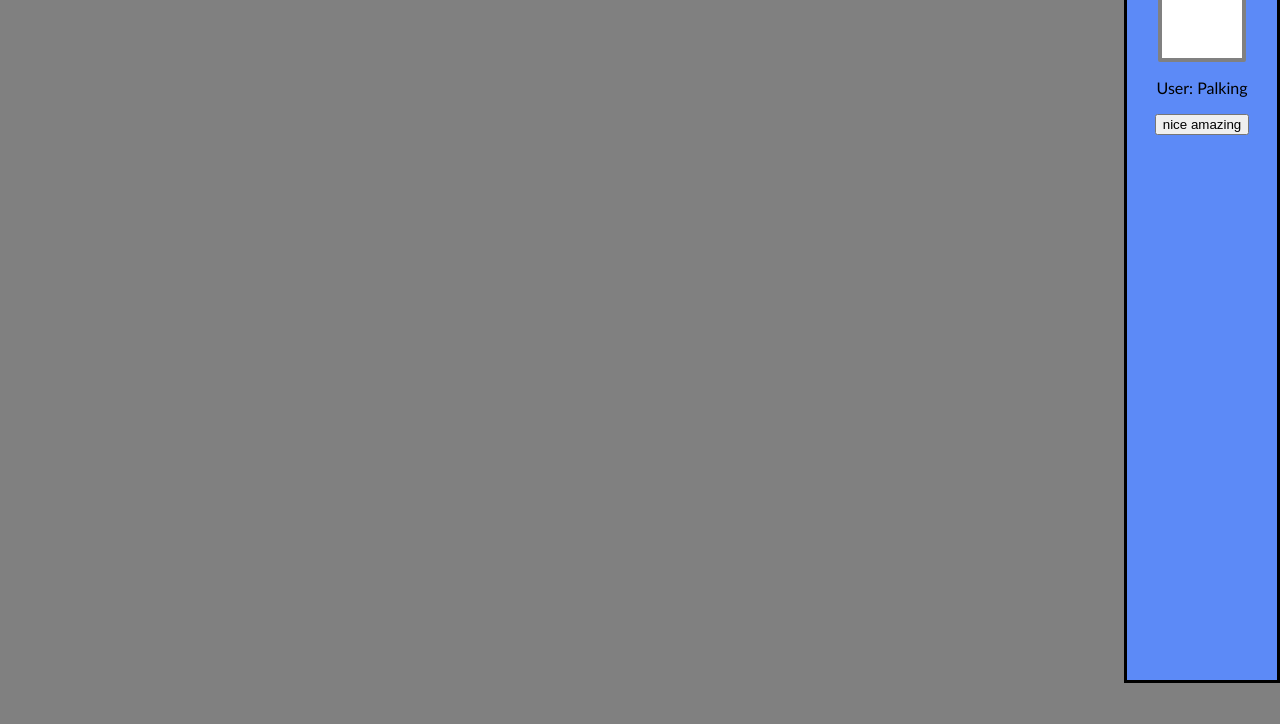
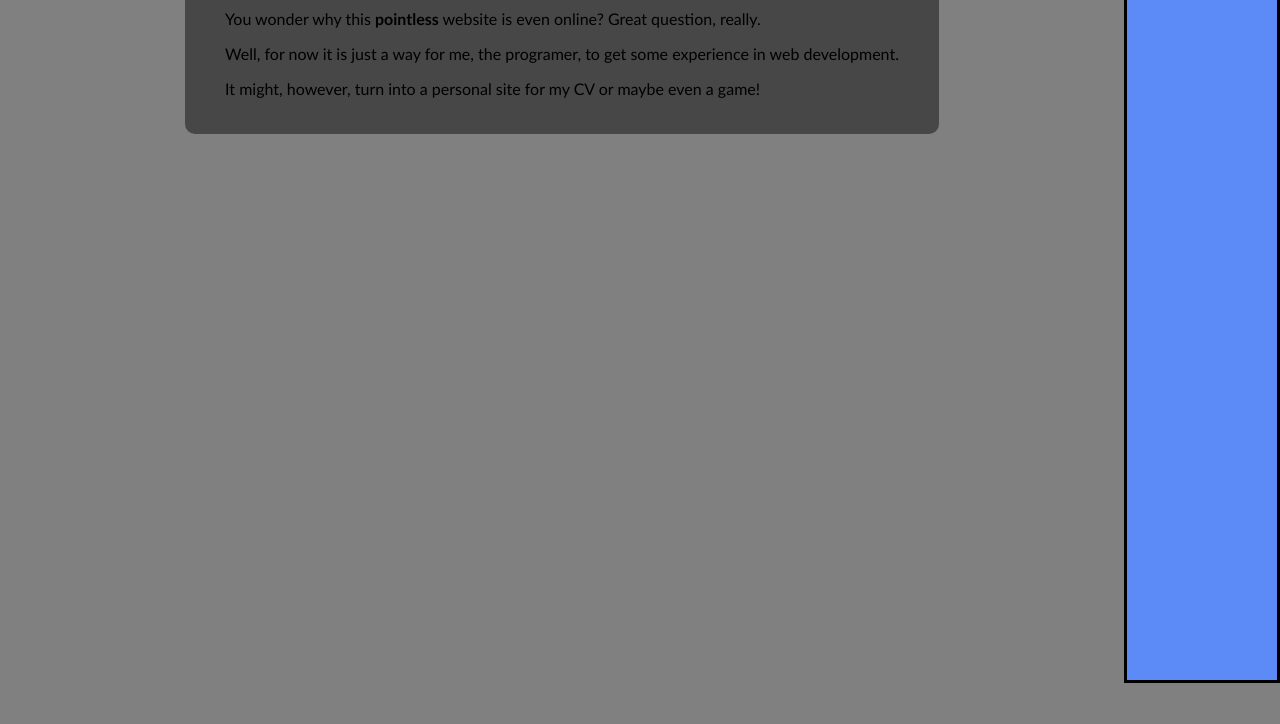
Before and after one commit to Palking/web-test, a plain HTML site: page about.html in a window 1280 px wide. Shown: the part 123-847 px from the top of the page. After the commit the page ends 800 px from the top, so only its background shows below. Drawn offline with nearby package versions, Linux system fonts and the light colour scheme; no server answers; files whose address does not match are found by name.

Commit message:
basic folder structure, width/height adjustments, about content

```diff
--- a/about.html
+++ b/about.html
@@ -1,7 +1,7 @@
 <!Doctype html>
 <html>
     <head>
-        <title>About this webpage</title>
+        <title>PalWeb - About</title>
         <link rel="stylesheet" href="stylesheet.css">
         <script src="https://code.jquery.com/jquery-1.10.2.js"></script>
         <script type="text/javascript" src="logic.js"></script>
@@ -13,7 +13,11 @@
         <div id="Page">
             <div id="MainDiv">
                 <h1 id="MainHead"> What is this website all about?</h1>
-                <div class="textContent"></div>
+                <div class="textContainer">
+                    <p>You wonder why this <strong>pointless</strong> website is even online? Great question, really.</p>
+                    <p>Well, for now it is just a way for me, the programer, to get some experience in web development.</p>
+                    <p>It might, however, turn into a personal site for my CV or maybe even a game! </p>
+                </div>
             </div>
             <div id="SideBar"></div>
         </div>
--- a/logic.js
+++ /dev/null
@@ -1,22 +0,0 @@
-var checker = true;
-
-$("document").ready(function(){
-    $("#SideBar").load("sidebar.html");
-    $("#NavBar").load("header.html");
-});
-
-
-
-function DoStuff() {
-//    var field = document.getElementById("MainHead");
-//    field.innerHTML ="nice";
-    $("#MainHead").text("jQuery ftw");
-    if(checker){
-        $("#BigBox").fadeTo("slow", 0.33);
-        checker = false;
-    }
-    else{
-        $("#BigBox").fadeTo("slow", 1)
-        checker = true;
-    }
-}
--- /dev/null
+++ b/scripts/logic.js
@@ -0,0 +1,22 @@
+var checker = true;
+
+$("document").ready(function(){
+    $("#SideBar").load("sidebar.html");
+    $("#NavBar").load("header.html");
+});
+
+
+
+function DoStuff() {
+//    var field = document.getElementById("MainHead");
+//    field.innerHTML ="nice";
+    $("#MainHead").text("jQuery ftw");
+    if(checker){
+        $("#BigBox").fadeTo("slow", 0.33);
+        checker = false;
+    }
+    else{
+        $("#BigBox").fadeTo("slow", 1)
+        checker = true;
+    }
+}
--- a/stylesheet.css
+++ b/stylesheet.css
@@ -4,6 +4,11 @@ body {
     font-family:'Trebuchet MS', 'Lucida Sans Unicode', 'Lucida Grande', 'Lucida Sans', Arial, sans-serif;
 }
 
+/*
+#######################
+HEADER RELATED
+#######################
+*/
 #NavBar{
     background: black;
     padding: 7px;
@@ -15,18 +20,30 @@ body {
     color: white;
 }
 
+/*
+#######################
+MAINPAGE RELATED
+#######################
+*/
+
 #MainDiv{
-    background: grey;
+    /*background: grey;*/ /*REDUNDANT*/
     display: inline-block;
     text-align: center;
-    width: 85%;
-    /*
-    height: 800px;
-    */
-    height: 100vh; /* 100% from browser (body) height*/
+    /*width: 100%;*/
+    width: calc(100% - 156px);
+    /*height: calc(100vh - ; /* 100% from browser (body) height*/
     padding: 0px;
 }
 
+#MainDiv .textContainer{
+    display: inline-block;
+    text-align: left;
+    width: auto;
+    padding: 20px 40px 20px 40px;
+    background-color: #474747;
+    border-radius: 10px;
+}
 /*
 #######################
 SIDEBAR RELATED
```
Also changed, not shown: contact.html (+1 -1 lines), index.html (+1 -1 lines), template/header.html (renamed from header.html), template/sidebar.html (renamed from sidebar.html).
